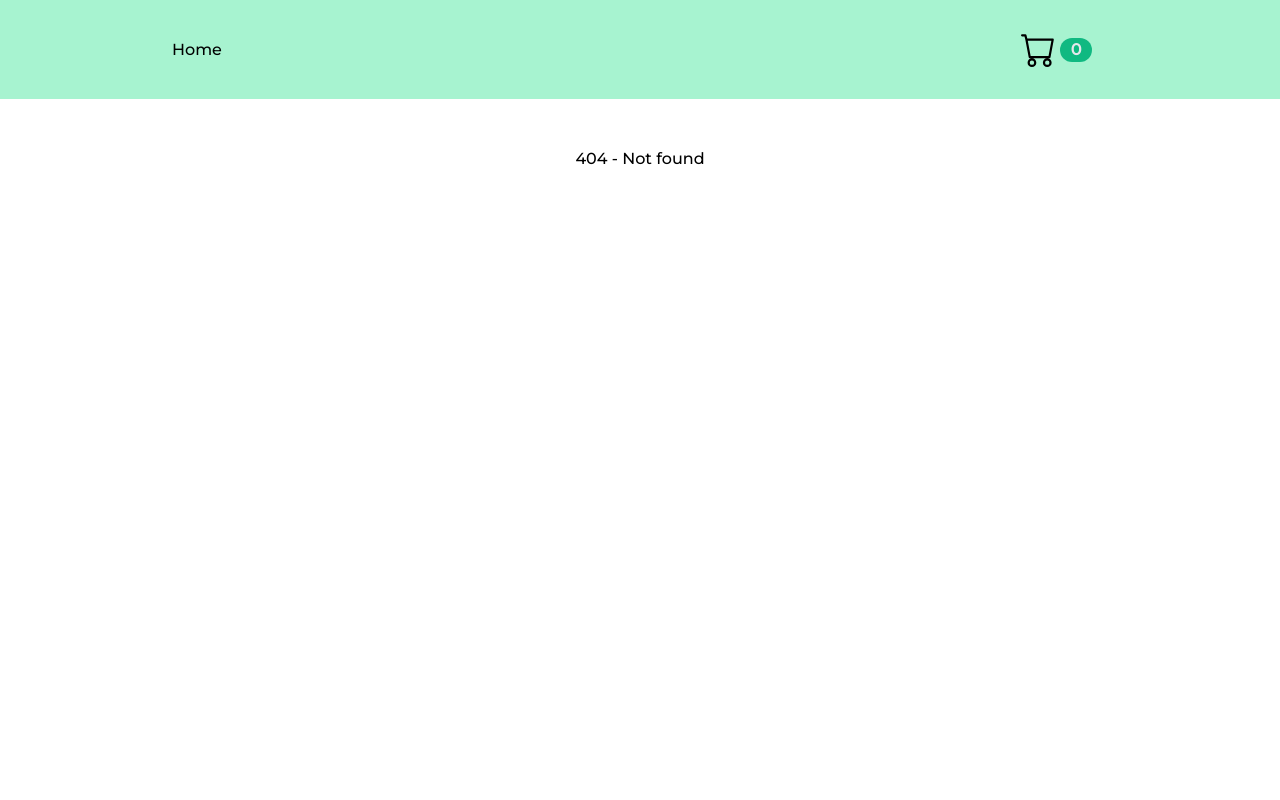
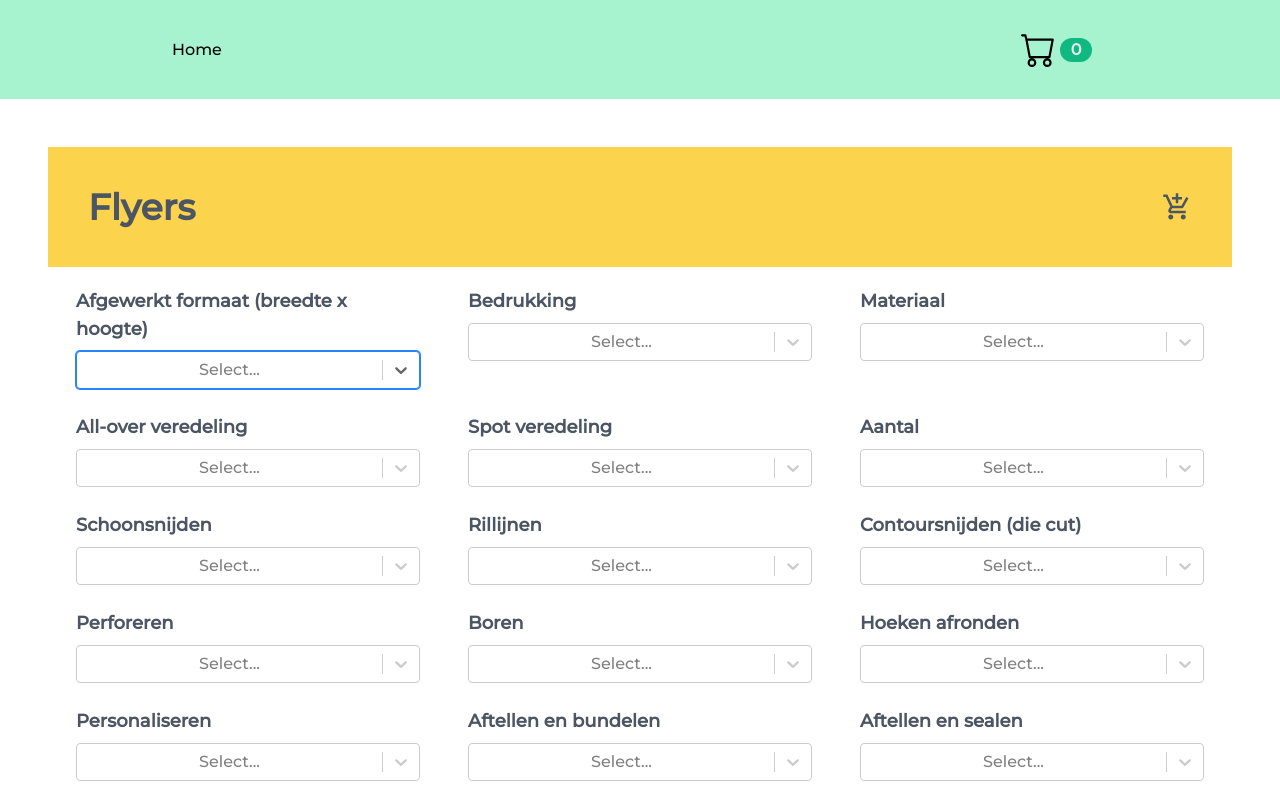
Before and after one commit to giovanizanetti/Product-Assignment, a React (Create React App) app: page /product/flyers in a window 1280 px wide. Before the commit this address had no page. Shown: the top 800 px of the page. Built offline with nearby package versions, Linux system fonts and the light colour scheme.

Commit message:
fix bug route breaking when inexiting product is passed

```diff
--- a/src/Routes.js
+++ b/src/Routes.js
@@ -12,9 +12,17 @@ const Routes = (
   <Switch>
     <Route path='/' exact component={Home} />
     <Route path='/cart' exact component={Cart} />
-    <Route path='/:product' exact component={ProductDetails} />
+    <Route path='/product/flyers' exact>
+      <ProductDetails type='flyers' />
+    </Route>
+    <Route path='/product/posters' exact>
+      <ProductDetails type='posters' />
+    </Route>
+    <Route path='/product/businesscards' exact>
+      <ProductDetails type='businesscards' />
+    </Route>
     <Route path='/cart/checkout' exact component={Checkout}></Route>
-    <Route path='*' component={NoMatchPage} />
+    <Route component={NoMatchPage} />
   </Switch>
 )
 
--- a/src/components/ProductsList/index.js
+++ b/src/components/ProductsList/index.js
@@ -18,7 +18,7 @@ const ProductsList = () => {
               key={id}
               onClick={() => selectProduct(name)}
               data-testid='product-component'
-              to={`/${removeSpaceBetween(name)}`}
+              to={`/product/${removeSpaceBetween(name)}`}
               className='my-3 px-1 w-full md:w-1/2 md:p-3 lg:my-4 lg:px-4 lg:w-1/3 sm:transform transition duration-500 hover:scale-110 lg:hover:scale-105'
             >
               <Product productName={name} image={image} />
--- a/src/hooks/useProduct.js
+++ b/src/hooks/useProduct.js
@@ -1,11 +1,10 @@
 import { businesscards } from '../data/businesscards'
-import { useHistory } from 'react-router-dom'
 import { flyers } from '../data/flyers'
 import { posters } from '../data/posters'
 
 export const useProduct = (productName) => {
-  const history = useHistory()
-  // if (!productName)
+  console.log(productName)
+
   if (!productName) return
   switch (productName) {
     case 'businesscards':
@@ -15,6 +14,6 @@ export const useProduct = (productName) => {
     case 'flyers':
       return flyers
     default:
-      return history.push('/')
+      return {}
   }
 }
--- a/src/views/ProductDetails/index.js
+++ b/src/views/ProductDetails/index.js
@@ -9,12 +9,14 @@ import { MdAddShoppingCart } from 'react-icons/md'
 import ProductOptions from '../../components/ProductOptions'
 import AddedToCartFeedback from '../../components/AddedToCartFeedback'
 
-const Product = () => {
+const ProductDetails = ({ type }) => {
+  console.log(type)
   // const history = useHistory()
   const [areAllPropertiesSelected, setAreAllPropertiesSelected] = useState(null)
-  // console.log(useParams())
-  const { product } = useParams()
-  const currentProduct = useProduct(product)
+  console.log(useParams())
+  // const { id } = useParams()
+  // console.log(product)
+  const currentProduct = useProduct(type)
   const { titlePlural } = currentProduct || {}
   const { choosenProductOptions, addProductToCart, selectedProduct, selectProduct } = useContext(Store) || {}
   const [showFeedback, setShowFeedback] = useState(false)
@@ -32,9 +34,9 @@ const Product = () => {
 
   useEffect(() => {
     if (selectedProduct === null) {
-      selectProduct(product)
+      selectProduct(currentProduct)
     }
-  }, [product, selectedProduct, selectProduct])
+  }, [currentProduct, selectedProduct, selectProduct])
 
   const displayProductProperites = () => {
     const productProperties = currentProduct.properties.map((property, index) => {
@@ -55,10 +57,10 @@ const Product = () => {
     if (currentProduct.properties.length > choosenProductOptions.length) {
       setAreAllPropertiesSelected(false)
     } else {
-      !selectedProduct && selectProduct(product)
+      !selectedProduct && selectProduct(currentProduct)
       setAreAllPropertiesSelected(null)
       addProductToCart({
-        name: product,
+        name: currentProduct,
         choosenOptions: choosenProductOptions,
       })
       setShowFeedback(true)
@@ -95,4 +97,4 @@ const Product = () => {
   )
 }
 
-export default Product
+export default ProductDetails
```
